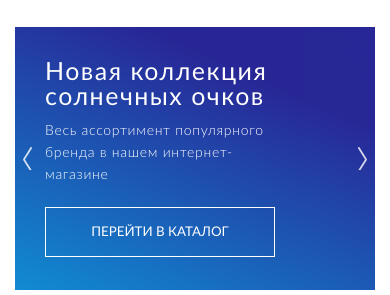
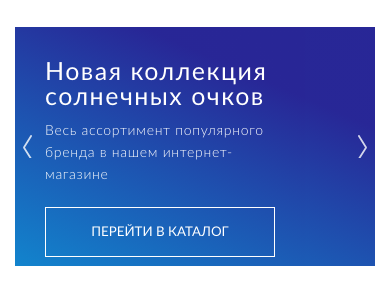
Before and after one commit to astrowrld/optica, a plain HTML site: page index.html in a window 390 px wide. Shown: the part 93-388 px from the top of the page. Drawn offline with nearby package versions, Linux system fonts and the light colour scheme.

Commit message:
new hight

```diff
--- a/css/style.css
+++ b/css/style.css
@@ -395,9 +395,16 @@ body {
   width: 100%;
   height: 100%;
   margin-top: 51px; }
+  @media (max-width: 1200px) {
+    .slider-info__content {
+      height: 400px; } }
+  @media (max-width: 992px) {
+    .slider-info__content {
+      height: 300px; } }
   @media (max-width: 767px) {
     .slider-info__content {
-      margin-top: 20px; } }
+      margin-top: 20px;
+      height: 239px; } }
   .slider-info__content .slick-list {
     overflow: hidden; }
   .slider-info__content .slick-track {
```
